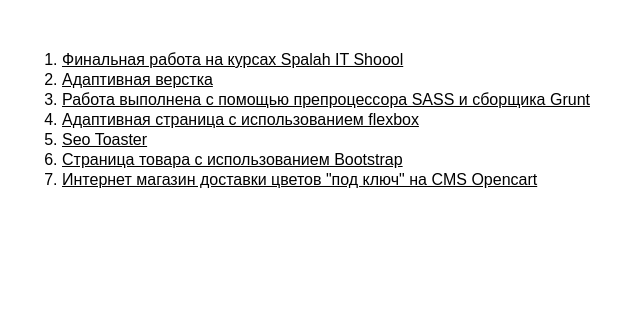
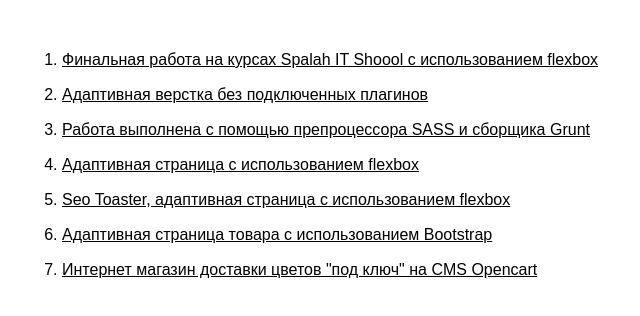
Before and after one commit to nsolovei/nsolovei.github.io, a plain HTML site: page index.html in a window 1280 px wide. Shown: the whole page, without its empty margins (28-668 px from the left). Drawn offline with Linux system fonts and the light colour scheme.

Commit message:
исправлены расстояния между li

```diff
--- a/css/style.css
+++ b/css/style.css
@@ -7,6 +7,9 @@
 	width: 600px;
 	margin: 50px 0 0 50px;
 }
+ol li {
+	padding-bottom: 15px;
+}
 ol a {
 	color: #000;
 }
--- a/index.html
+++ b/index.html
@@ -7,12 +7,12 @@
 </head>
 <body>
 	<ol>
-		<li><a href="spalah/index.html">Финальная работа на курсах Spalah IT Shoool</a></li>
-		<li><a href="7-9/index.html">Адаптивная верстка</a></li>
+		<li><a href="spalah/index.html">Финальная работа на курсах Spalah IT Shoool с использованием flexbox</a></li>
+		<li><a href="7-9/index.html">Адаптивная верстка без подключенных плагинов</a></li>
 		<li><a href="grunt/index.html">Работа выполнена с помощью препроцессора SASS и сборщика Grunt</a></li>
 		<li><a href="tr_main/index.html">Адаптивная страница с использованием flexbox</a></li>
-		<li><a href="seosamba/index.html">Seo Toaster</a></li>
-		<li><a href="bootstrap/index.html">Страница товара с использованием Bootstrap</a></li>
+		<li><a href="seosamba/index.html">Seo Toaster, адаптивная страница с использованием flexbox</a></li>
+		<li><a href="bootstrap/index.html">Адаптивная страница товара с использованием Bootstrap</a></li>
 		<li><a href="http//rozariy.com">Интернет магазин доставки цветов "под ключ" на CMS Opencart</a></li>
 	</ol>
 </body>
```
